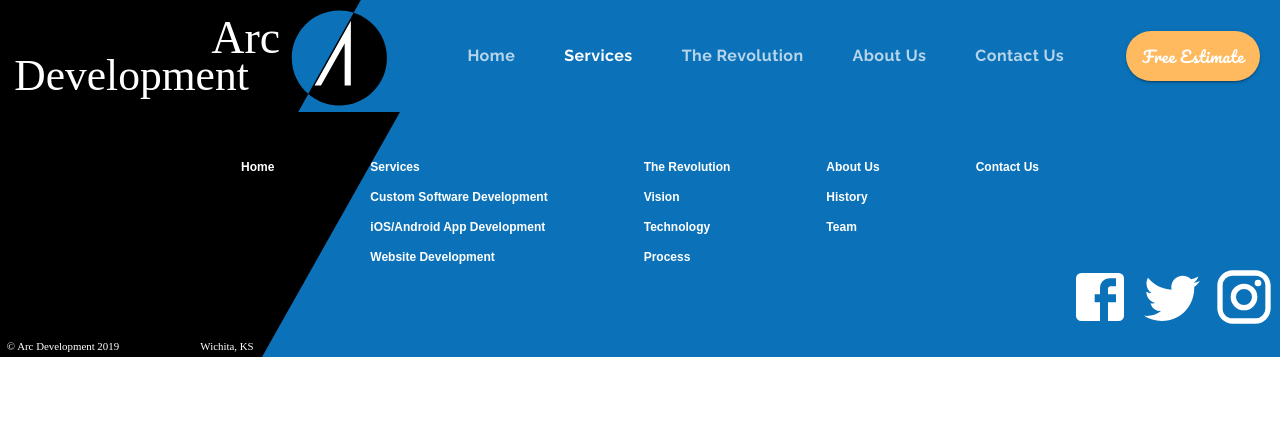
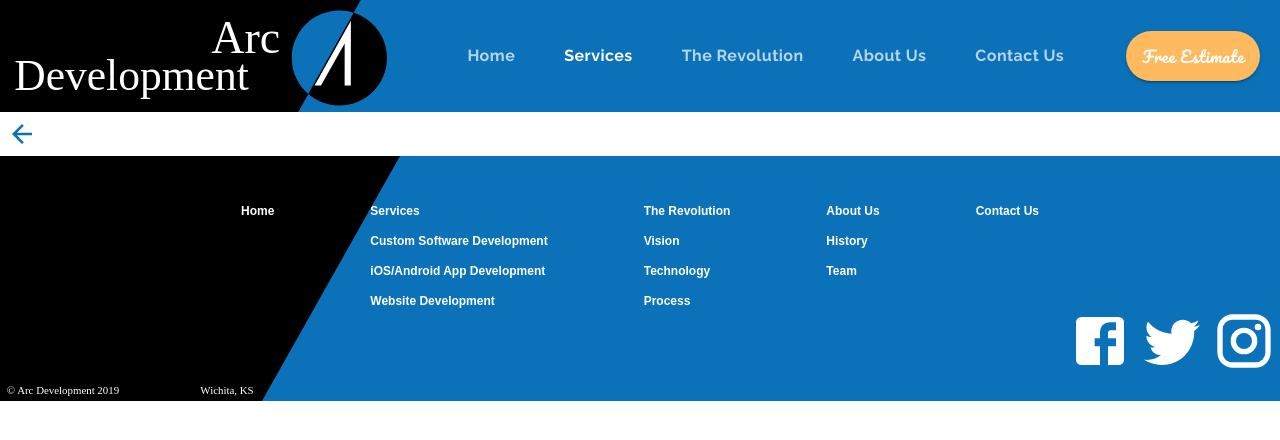
Before and after one commit to SepantaJoshani/Arc-Dev-Clone, a React (Create React App) app: page /customsoftware in a window 1280 px wide. Shown: the top 440 px of the page. Built offline with nearby package versions, Linux system fonts and the light colour scheme.

Commit message:
adding custom software page and route

```diff
--- a/src/App.js
+++ b/src/App.js
@@ -6,6 +6,7 @@
 import { useState } from "react";
 import LandingPage from "./pages/LandingPage";
 import Services from "./pages/Services";
+import CustomSoftware from "./pages/CustomSoftware";
 
 function App() {
   const [selectedIndex, setSelectedIndex] = useState(0);
@@ -43,12 +44,17 @@
           />
           <Route
             exact
-            path="/custom-software"
-            component={() => <div>Custom Software</div>}
+            path="/customsoftware"
+            component={() => (
+              <CustomSoftware
+                setValue={setValue}
+                setSelectedIndex={setSelectedIndex}
+              />
+            )}
           />
           <Route
             exact
-            path="/mobile-apps"
+            path="/mobileapps"
             component={() => <div>Mobile apps</div>}
           />
           <Route exact path="/websites" component={() => <div>Websites</div>} />
--- /dev/null
+++ b/src/pages/CustomSoftware.js
@@ -0,0 +1,28 @@
+import React from "react";
+import { makeStyles, useTheme } from "@material-ui/styles";
+import { Link } from "react-router-dom";
+import { Grid, IconButton, useMediaQuery } from "@material-ui/core";
+import BackArrow from "../assets/backArrow.svg";
+import ForwardArrow from "../assets/forwardArrow.svg";
+
+const useStyles = makeStyles((theme) => ({}));
+
+const CustomSoftware = () => {
+  const theme = useTheme();
+  const classses = useStyles();
+
+  return (
+    <Grid container direction="column">
+      <Grid item container direction="row">
+        {/*--------First Block--------*/}
+        <Grid item>
+          <IconButton>
+            <img src={BackArrow} alt="back to services page" />
+          </IconButton>
+        </Grid>
+      </Grid>
+    </Grid>
+  );
+};
+
+export default CustomSoftware;
--- a/src/pages/Services.js
+++ b/src/pages/Services.js
@@ -50,7 +50,13 @@
   const matchesSM = useMediaQuery(theme.breakpoints.down("sm"));
   return (
     <Grid container direction="column">
-      <Grid item style={{ marginLeft: !matchesSM && "5rem",marginTop:matchesSM?'1rem':'2rem' }}>
+      <Grid
+        item
+        style={{
+          marginLeft: !matchesSM && "5rem",
+          marginTop: matchesSM ? "1rem" : "2rem",
+        }}
+      >
         <Typography
           variant="h2"
           gutterBottom
```
